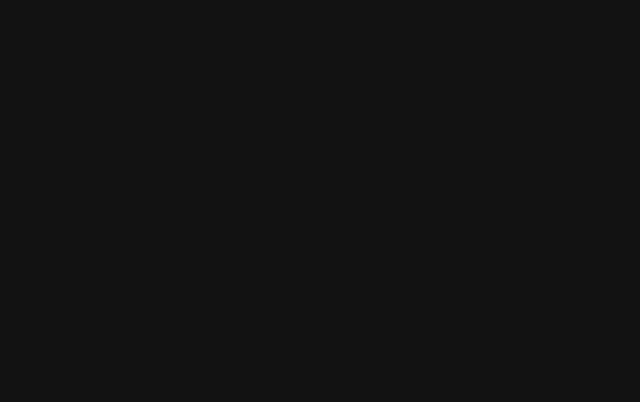
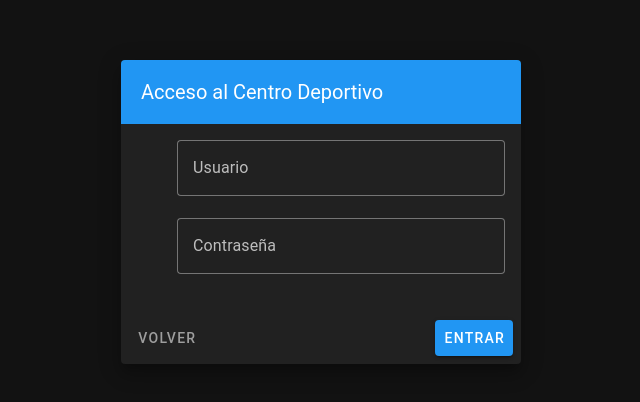
Before and after one commit to Taazz7/AA2, a Vue app in the folder front/: page /login in a window 1280 px wide. Shown: the part 188-590 px from the top of the page, without its empty margins (319-959 px from the left). Built offline with nearby package versions, Linux system fonts and the light colour scheme; the HTML template or start-up script is replaced by a standard one.

Commit message:
modificacion del loginview

```diff
--- a/front/src/views/LoginView.vue
+++ b/front/src/views/LoginView.vue
@@ -1,40 +1,105 @@
+<template>
+  <v-container class="fill-height" fluid>
+    <v-row align="center" justify="center">
+      <v-col cols="12" sm="8" md="4">
+        <v-card class="elevation-12">
+          <v-toolbar color="primary" dark flat>
+            <v-toolbar-title>Acceso al Centro Deportivo</v-toolbar-title>
+          </v-toolbar>
+
+          <v-card-text>
+            <v-form @submit.prevent="onSubmit">
+              <v-text-field
+                v-model="usuario"
+                v-bind="usuarioAttrs"
+                label="Usuario"
+                prepend-icon="mdi-account"
+                variant="outlined"
+                :error-messages="errors.usuario"
+              ></v-text-field>
+
+              <v-text-field
+                v-model="contraseña"
+                v-bind="contraseñaAttrs"
+                label="Contraseña"
+                prepend-icon="mdi-lock"
+                type="password"
+                variant="outlined"
+                :error-messages="errors.contraseña"
+              ></v-text-field>
+
+              <v-alert v-if="serverError" type="error" variant="tonal" class="mt-3">
+                {{ serverError }}
+              </v-alert>
+            </v-form>
+          </v-card-text>
+
+          <v-card-actions>
+            <v-btn color="grey" variant="text" @click="router.push('/')">Volver</v-btn>
+            <v-spacer></v-spacer>
+            <v-btn
+              color="primary"
+              variant="elevated"
+              :loading="isSubmitting"
+              @click="onSubmit"
+            >
+              Entrar
+            </v-btn>
+          </v-card-actions>
+        </v-card>
+      </v-col>
+    </v-row>
+  </v-container>
+</template>
+
 <script setup lang="ts">
 import { ref } from 'vue';
 import { useRouter } from 'vue-router';
 import { useAuthStore } from '../stores/authStore';
+import { useForm } from 'vee-validate';
+import * as yup from 'yup';
 
 const router = useRouter();
 const authStore = useAuthStore();
+const serverError = ref('');
 
-// Referencias para los campos del formulario
-const userField = ref('');
-const passField = ref('');
-const errorMsg = ref('');
+// 1. Esquema de validación (Requisito obligatorio del PDF)
+const schema = yup.object({
+  usuario: yup.string().required('El usuario es obligatorio'),
+  contraseña: yup.string().min(4, 'Mínimo 4 caracteres').required('La contraseña es obligatoria'),
+});
 
-const handleLogin = async () => {
+// 2. Configuración del formulario con VeeValidate
+const { errors, defineField, handleSubmit, isSubmitting } = useForm({
+  validationSchema: schema,
+});
+
+const [usuario, usuarioAttrs] = defineField('usuario');
+const [contraseña, contraseñaAttrs] = defineField('contraseña');
+
+// 3. Lógica de envío
+const onSubmit = handleSubmit(async (values) => {
+  serverError.value = '';
   try {
-    // 1. Llamamos a tu API de usuarios (ajusta la URL a tu controlador)
     const response = await fetch('http://localhost:3000/api/Usuario');
+    if (!response.ok) throw new Error("Error de red");
+
     const usuarios = await response.json();
 
-    // 2. Buscamos coincidencia (esto es una simulación de auth simple para el PDF)
+    // Buscamos al usuario en la tabla USUARIOS según tus campos
     const userFound = usuarios.find((u: any) =>
-      u.usuario === userField.value && u.contraseña === passField.value
+      u.usuario === values.usuario && u.contraseña === values.contraseña
     );
 
     if (userFound) {
-      // 3. Guardamos en el store global de Pinia
       authStore.login(userFound.usuario, userFound.rol);
-
-      // 4. Redirigimos según el éxito
       router.push('/');
     } else {
-      errorMsg.value = "Usuario o contraseña incorrectos";
+      serverError.value = "Credenciales incorrectas";
     }
   } catch (error) {
-    console.error("Error en el login:", error);
+    serverError.value = "Error al conectar con el servidor";
+    console.error(error);
   }
-};
-
-const goBack = () => router.back();
+});
 </script>
```
